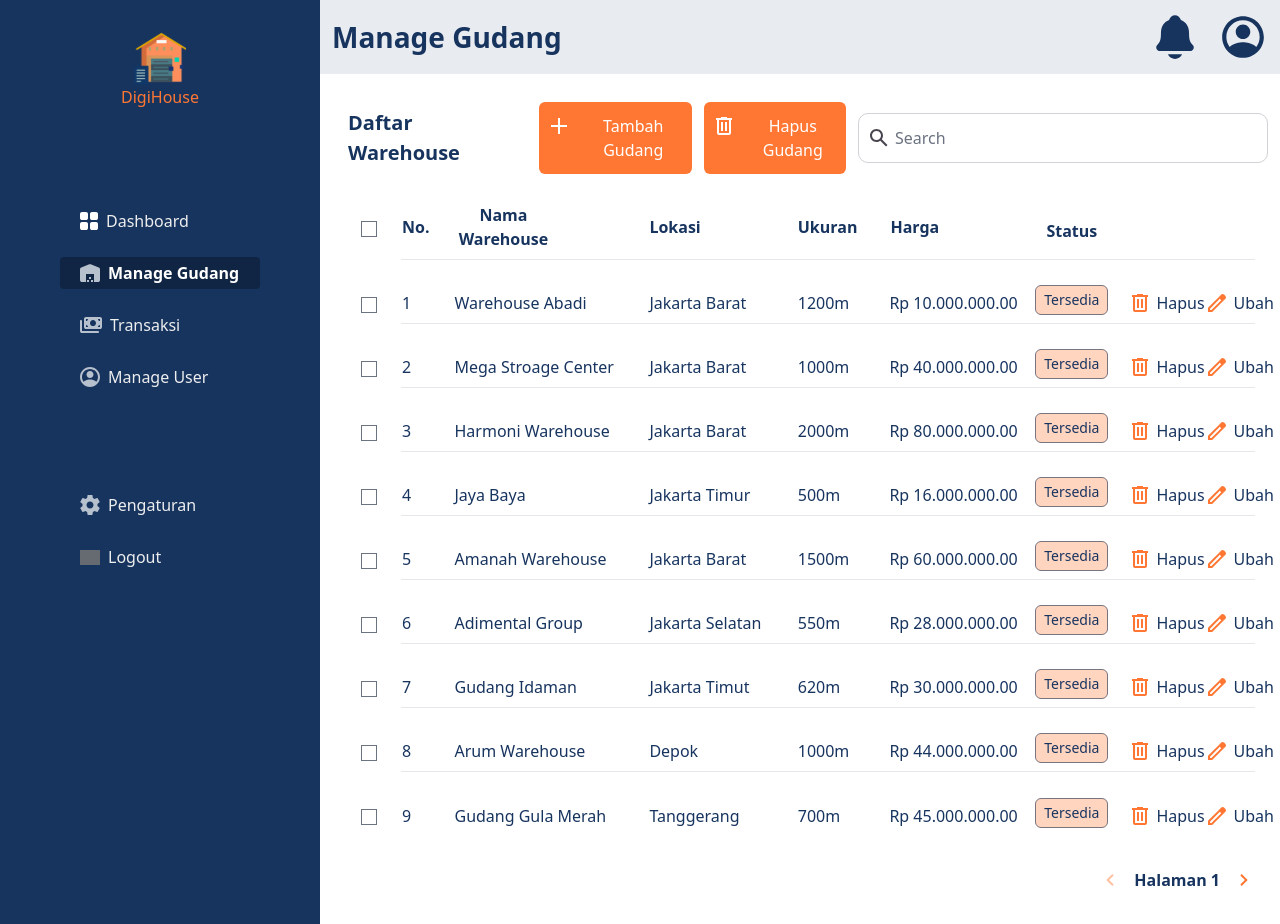
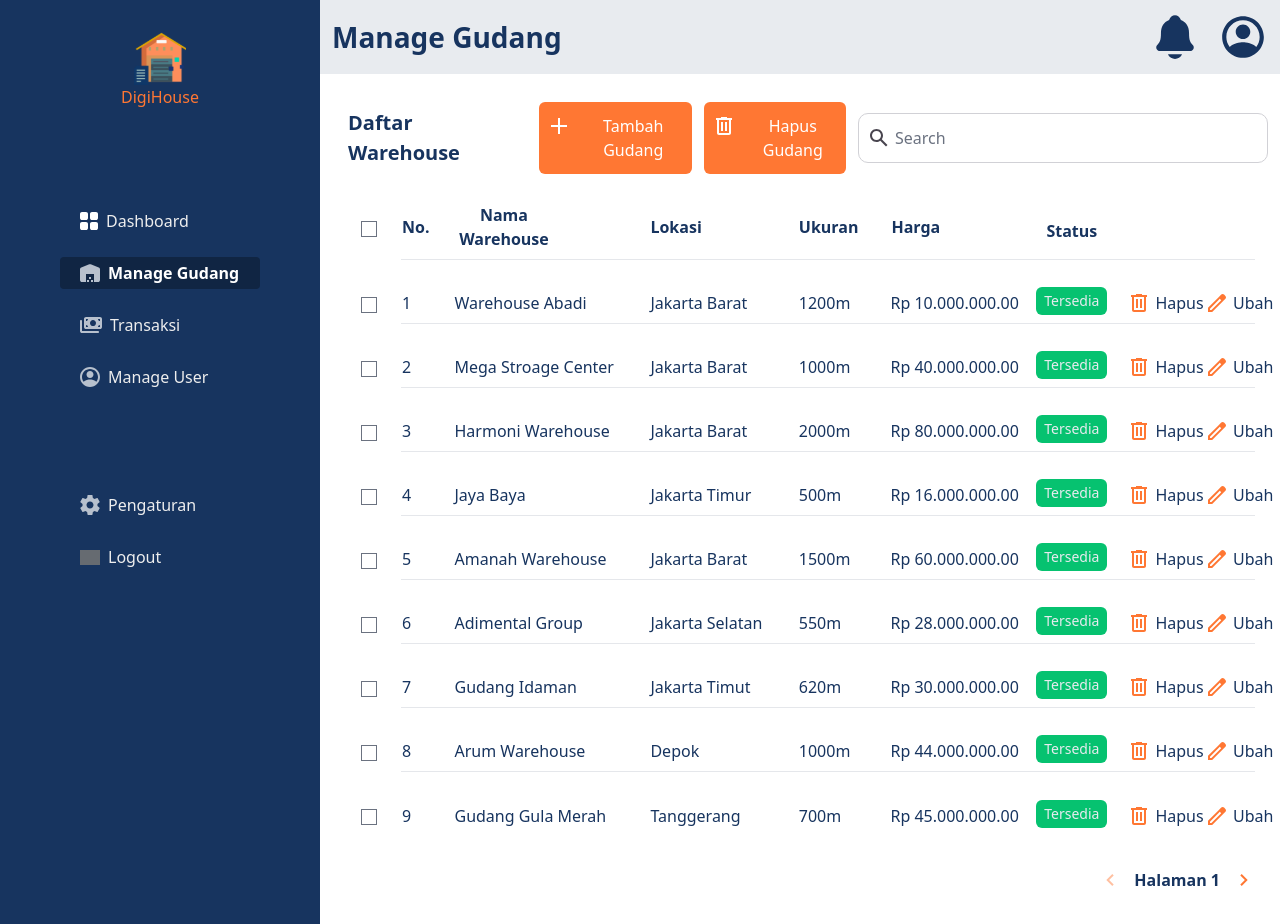
Before and after one commit to Capstone-Tim-12/warehouse-managament-system-fe, a React (Vite) app: page /admin/manage-gudang in a window 1280 px wide. Built offline with nearby package versions, Linux system fonts and the light colour scheme; grey boxes are pictures that could not be loaded.

Commit message:
update background color status (manage gudang)

```diff
--- a/src/components/manage-gudang/WarehouseList.jsx
+++ b/src/components/manage-gudang/WarehouseList.jsx
@@ -142,7 +142,7 @@ const WarehouseList = () => {
                 <td className="pb-2">{item?.Ukuran}</td>
                 <td className="pb-2 pl-9 md:pl-0">{item?.Harga}</td>
                 <td className="pb-2 px-4 md:px-0">
-                  <button className="bg-[#FFD5C0] rounded-md p-1 px-2 text-sm text-[#17345F] border border-[#79747E] font-regular">
+                  <button className="bg-[#06C270] rounded-md p-1 px-2 text-sm text-[#E8EBEF] font-regular">
                     {item?.Status}
                   </button>
                 </td>
```
